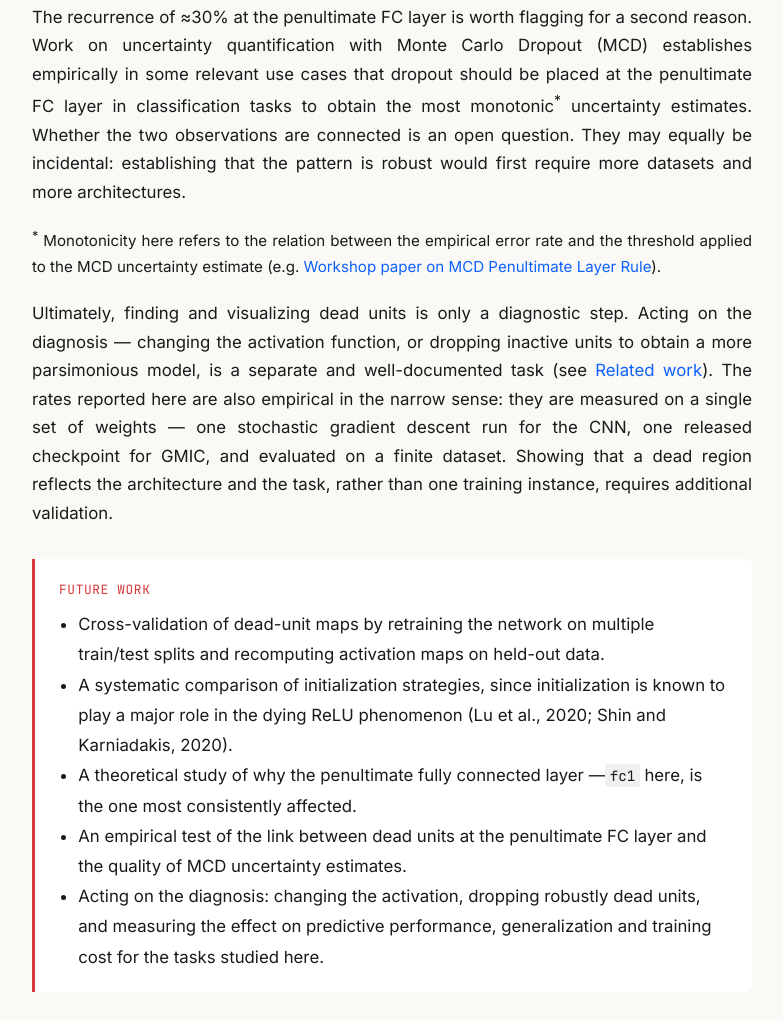
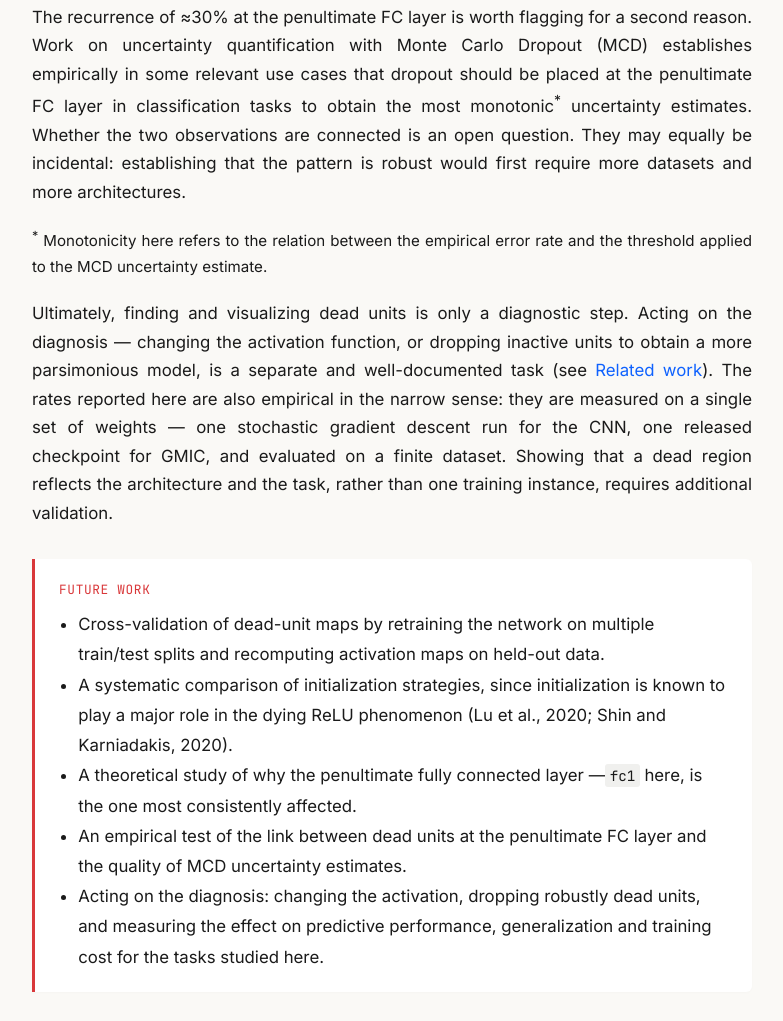
Before and after one commit to dead-relu-viz/dead-relu-viz.github.io, a plain HTML site: page index.html in a window 1280 px wide. Shown: the part 8274-9295 px from the top of the page, without its empty margins (366-1149 px from the left). Drawn offline with nearby package versions, Linux system fonts and the light colour scheme.

Commit message:
Refactor paragraph in index
Removed redundant text from a paragraph in index.html.

```diff
--- a/index.html
+++ b/index.html
@@ -828,8 +828,7 @@
 
   <p style="font-size:0.9em">
     <sup>*</sup> Monotonicity here refers to the relation between the empirical error
-    rate and the threshold applied to the MCD uncertainty estimate
-    (e.g. <a href="https://openreview.net/forum?id=icfTOGnHz2" target="_blank" rel="noopener">Workshop paper on MCD Penultimate Layer Rule</a>).
+    rate and the threshold applied to the MCD uncertainty estimate.
   </p>
 
   <p>
```
